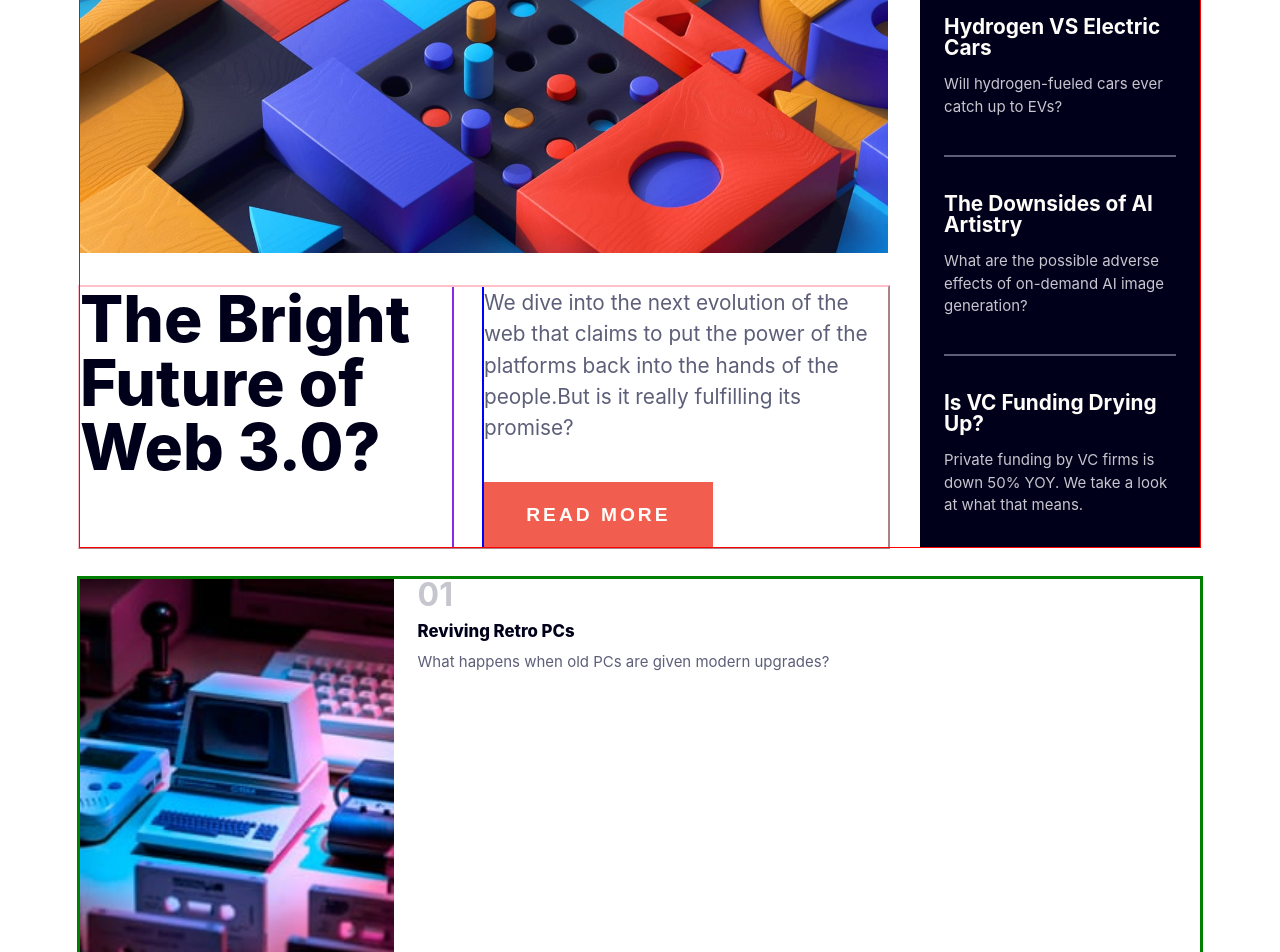
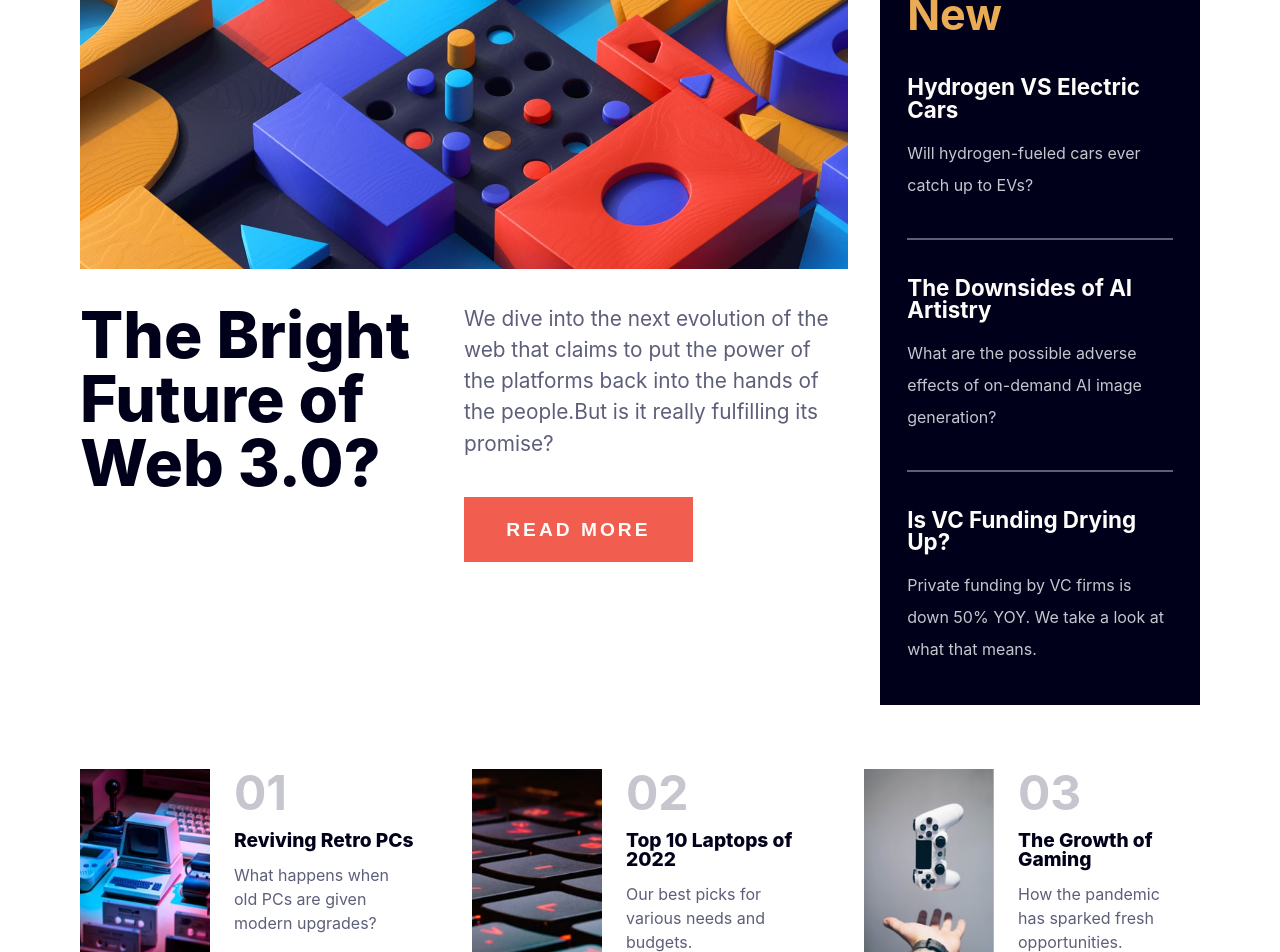
Before and after one commit to lexzee/news-home, a React (Vite) app: page / in a window 1280 px wide. Shown: the part 240-1192 px from the top of the page. Built offline with nearby package versions, Linux system fonts and the light colour scheme.

Commit message:
Desktop design done

```diff
--- a/src/scss/_desktop.scss
+++ b/src/scss/_desktop.scss
@@ -1,7 +1,4 @@
 @media (min-width: 780px){
-  p, h1, h2,  h3, h4, nav, div{
-    margin: 0;
-  }
   .body{
     min-width: 780px;
     max-width: 1440px;
@@ -11,16 +8,10 @@
       padding: 5em;
       display: grid;
       grid-template-rows: repeat(12, auto);
-      // justify-content: space-between;
 
         .header{
-          outline: 1px solid blue;
-          // grid-row: 1 2;
           img{
             width: 80px;
-          }
-
-          .logo{
           }
 
           .menu{
@@ -32,6 +23,7 @@
             li{
               list-style: none;
               margin-left: 2em;
+              font-size: 1.2em;
             }
           }
 
@@ -39,38 +31,27 @@
 
 
         .main{
-          outline: 1px solid red;
-          // grid-row-start: 2;
-          // grid-row-end: 3;
-          // display: flex;
           display: grid;
-          place-content: centers;
-          grid-template-columns: 3fr 1fr;
+          margin: 2em 0;
+          grid-template-columns: 2.5fr 1fr;
           grid-template-rows: 1fr;
-          // place-content: center;
 
           .highlight{
             margin-right: 2em;
-          }
-          .hero{
-            // outline: 1px solid red;
           }
 
           .desc{
             display: grid;
             grid-template-columns: 1fr 1fr;
-            outline: 2px outset pink;
             margin-top: 2em;
 
             .heading{
-              outline: 2px inset blueviolet;
               font-size: 4em;
               margin: 0;
               margin-right: .5em;
             }
 
             .descBody{
-              outline: 2px solid blue;
 
               p{
                 font-size: 1.3em;
@@ -88,39 +69,50 @@
 
           .new{
             margin: 0;
+            padding: 2.5em 1.7em;
+
             h2{
+              font-size: 2.7rem;
             }
 
-            hr{
-            }
             .news{
 
               h3{
+                font-size: 1.4em;
               }
 
               p{
+                font-size: 1em;
+                line-height: 2;
               }
             }
           }
         }
 
         .footer{
-          outline: 3px solid green;
-          // grid-row-start: 10;
-          // grid-row-end: 12;
+          display: flex;
+          justify-content: space-between;
 
           img{
+            width: 130px;
           }
 
           .footNews{
+            margin: 0;
+            width: 30%;
+
 
             h1{
+              font-size: 3em;
             }
 
             .title{
+              font-size: 1.2em;
             }
 
             .details{
+              font-size: 1em;
+              padding-right: 1em;
             }
           }
         }
@@ -129,7 +121,3 @@
     }
 
 }
-
-// .navDesk{
-//   display: relative;
-// }
--- a/src/scss/_mobile.scss
+++ b/src/scss/_mobile.scss
@@ -1,19 +1,14 @@
 .body{
-  outline: 1px groove black;
-  // width: 350px;
-  // min-width: 350px;
   max-width: 350px;
   z-index: 0;
   position: relative;
 
   .App{
     position: relative;
-    outline: 1px inset black;
     padding: 1em;
   }
 
   .header{
-    // outline: 1px solid red;
     display: flex;
     margin: .5em 0 1.5rem 0;
     place-items: center;
@@ -40,12 +35,8 @@
     }
   }
 
-  .hero{
-    // outline: 1px solid red;
-  }
 
   .main{
-    // outline: 1px solid red;
 
     h1{
       font-size: 2.5rem;
@@ -71,7 +62,6 @@
     }
 
     .new{
-      // outline: 1px solid green;
       background-color: $dBlue;
       color: $offWhite;
       padding: 1.5em;
@@ -106,7 +96,6 @@
   }
 
   .footer{
-    // outline: 3px solid green;
     margin: 2em 0;
 
     img{
```
